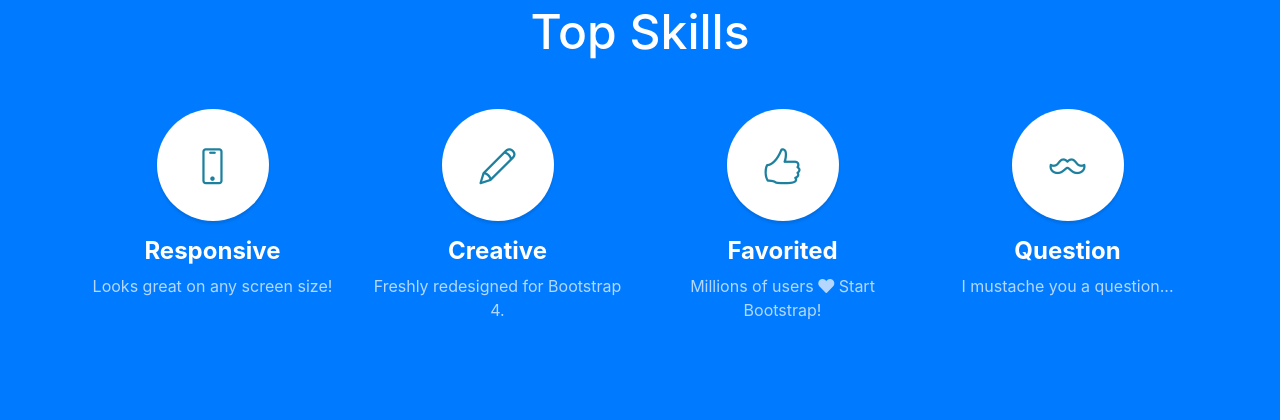
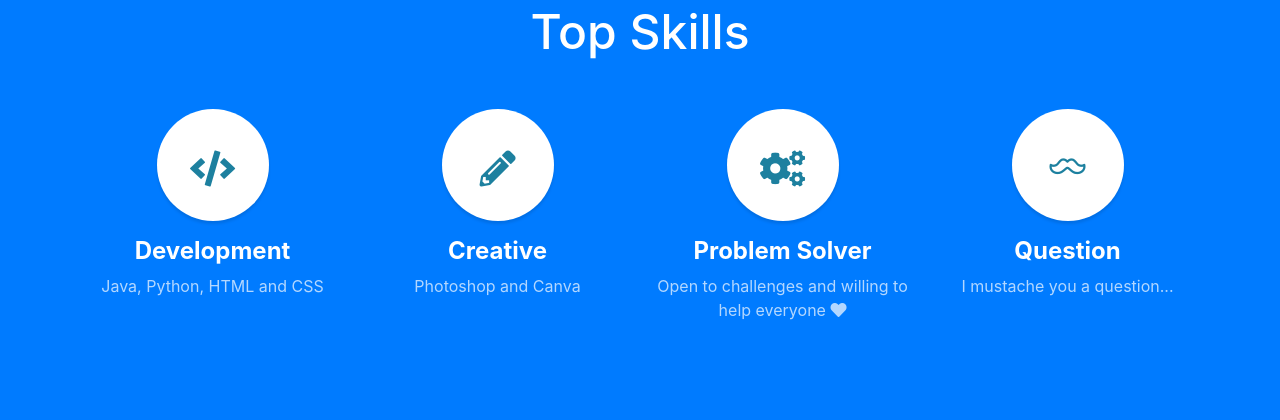
Before and after one commit to parminpatel28/Portfolio-Website, a website with bundled scripts: page index.html in a window 1280 px wide. Shown: the part 1379-1799 px from the top of the page. Built offline with nearby package versions, Linux system fonts and the light colour scheme.

Commit message:
changed top skils section

```diff
--- a/index.html
+++ b/index.html
@@ -87,32 +87,34 @@
       <div class="row">
         <div class="col-lg-3 col-md-6 mb-5 mb-lg-0">
           <span class="service-icon rounded-circle mx-auto mb-3">
-            <i class="icon-screen-smartphone"></i>
+            <i class="fa fa-code" aria-hidden="true"></i>
           </span>
           <h4>
-            <strong>Responsive</strong>
+            <strong>Development</strong>
           </h4>
-          <p class="text-faded mb-0">Looks great on any screen size!</p>
+          <p class="text-faded mb-0">Java, Python, HTML and CSS </p>
         </div>
         <div class="col-lg-3 col-md-6 mb-5 mb-lg-0">
           <span class="service-icon rounded-circle mx-auto mb-3">
-            <i class="icon-pencil"></i>
+            <i class="fas fa-pencil-alt    "></i>
+
           </span>
           <h4>
             <strong>Creative</strong>
           </h4>
-          <p class="text-faded mb-0">Freshly redesigned for Bootstrap 4.</p>
+          <p class="text-faded mb-0">Photoshop and Canva </p>
         </div>
         <div class="col-lg-3 col-md-6 mb-5 mb-md-0">
           <span class="service-icon rounded-circle mx-auto mb-3">
-            <i class="icon-like"></i>
+            <i class="fas fa-cogs    "></i>
+
           </span>
           <h4>
-            <strong>Favorited</strong>
+            <strong>Problem Solver</strong>
           </h4>
-          <p class="text-faded mb-0">Millions of users
+          <p class="text-faded mb-0">Open to challenges and willing to help everyone
             <i class="fas fa-heart"></i>
-            Start Bootstrap!</p>
+            </p>
         </div>
         <div class="col-lg-3 col-md-6">
           <span class="service-icon rounded-circle mx-auto mb-3">
```
